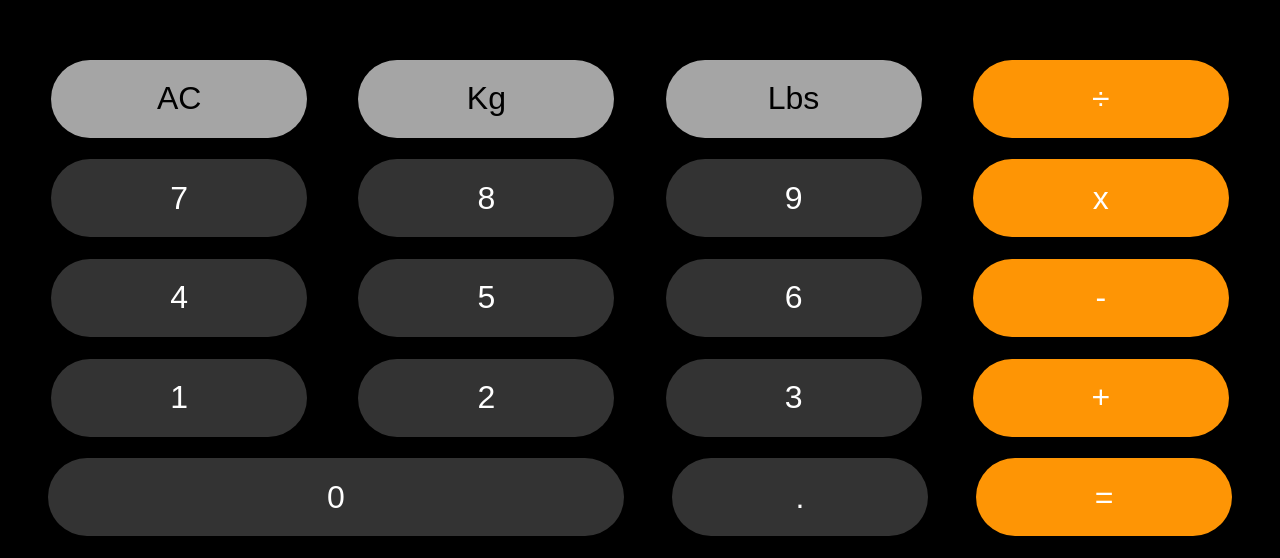
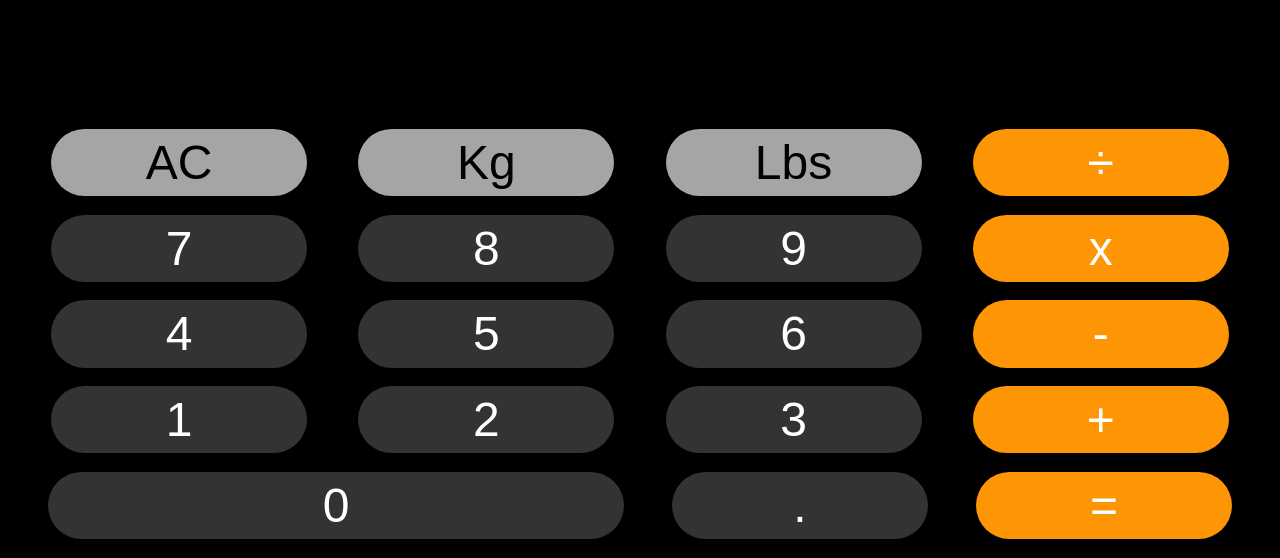
Before and after one commit to fredericlemairemd/resuscalc, a plain HTML site: page index.html in a window 1280 px wide. Shown: the part 242-800 px from the top of the page. Drawn offline with Linux system fonts and the light colour scheme.

Commit message:
retour ancien font-size

```diff
--- a/style.css
+++ b/style.css
@@ -18,7 +18,7 @@ body {
   display: flex;
   flex-direction: column;
   color: white;
-  font-size: 2rem;
+  font-size: 3.5rem;
 }
 
 .resultFirstRow{
@@ -46,7 +46,7 @@ body {
 .resultThirdRow{
   flex-basis: 33%;
   display: flex;
-  font-size: 2.5rem;
+  font-size: 4rem;
   font-weight: bold;
 }
 
@@ -72,7 +72,7 @@ button {
   touch-action: none;
   flex-basis: 20%;
   font-family: arial;
-  font-size: 2rem;
+  font-size: 3rem;
   border-radius: 300px;
   border: none;
 }
```
